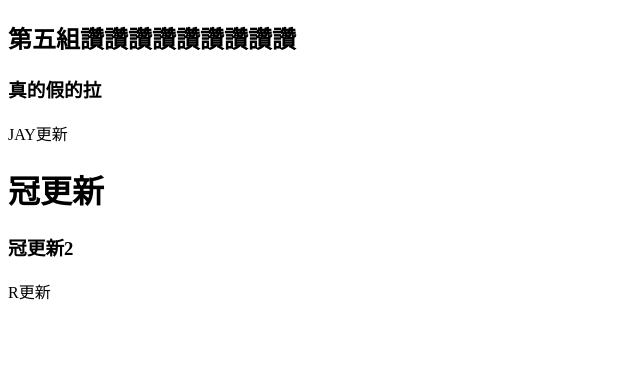
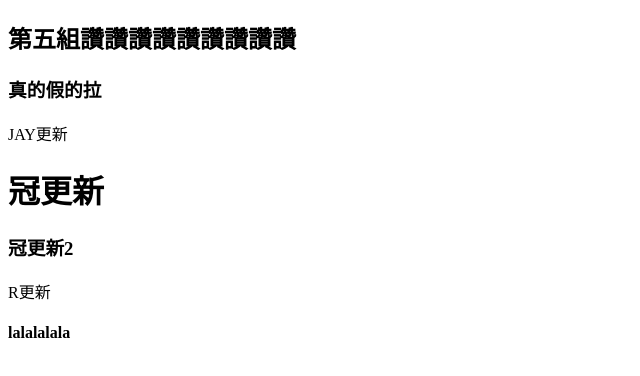
Before and after one commit to RRrush37/5th_for_fun, a plain HTML site: page index.html in a window 1280 px wide. Shown: the full height of the page, 0-640 px from the left. Drawn offline with Linux system fonts and the light colour scheme.

Commit message:
no message

```diff
--- a/index.html
+++ b/index.html
@@ -13,5 +13,6 @@
     <h1>冠更新</h1>
     <h3>冠更新2</h3>
     <p>R更新</p>
+    <h4>lalalalala</h4>
   </body>
 </html>
```
